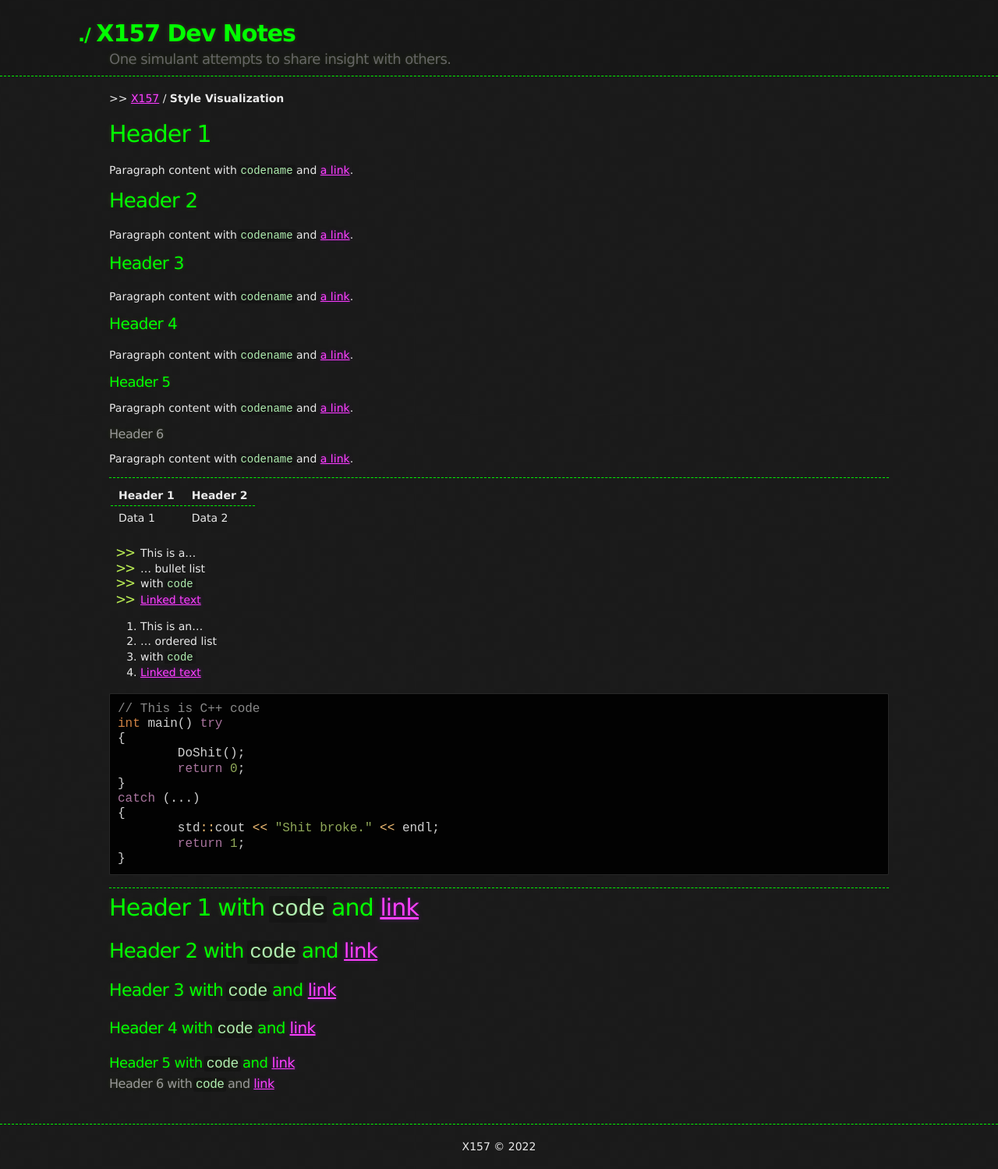
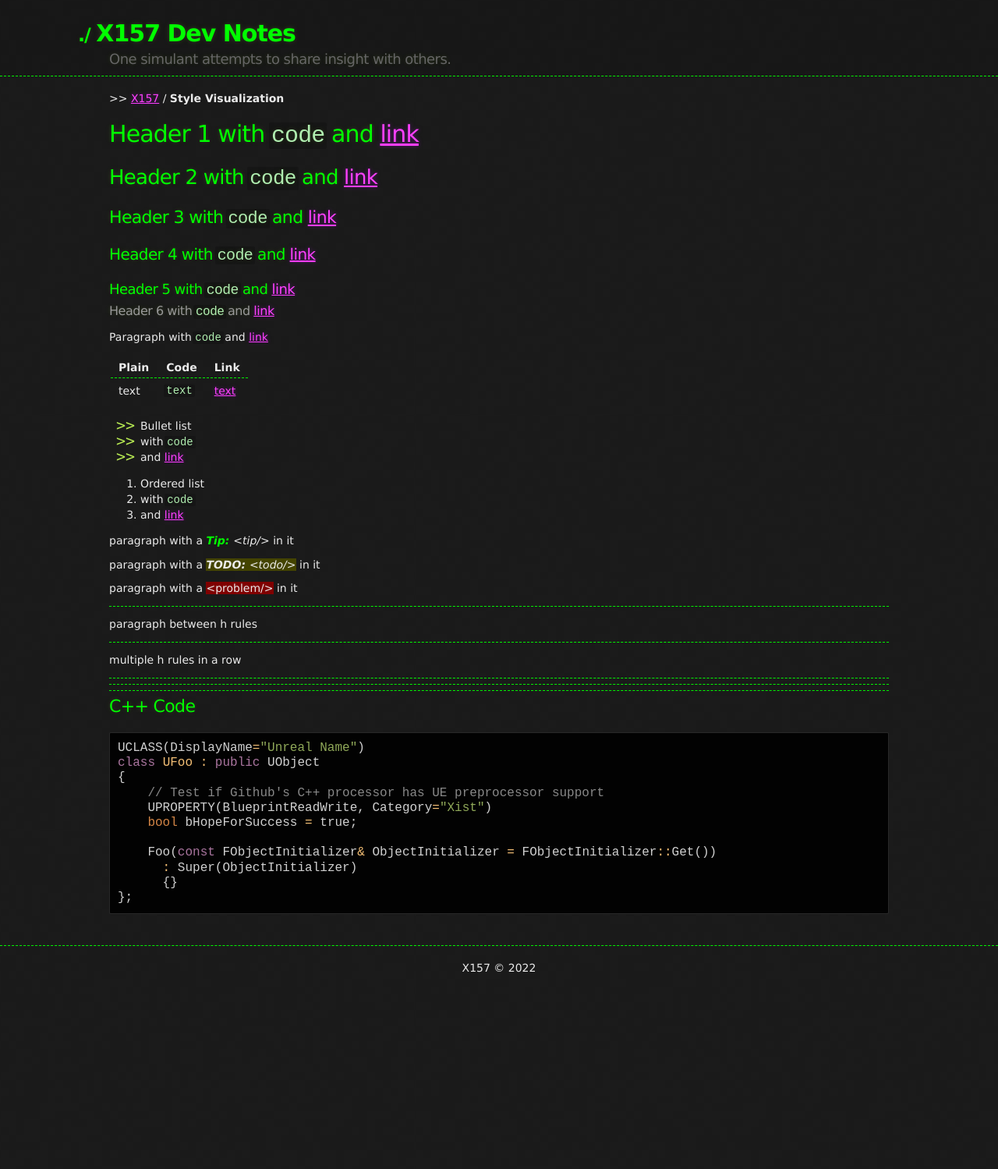
Before and after one commit to x157/x157.github.io, a Jekyll site: the page built from style.md, in a window 1280 px wide. Shown: the whole page at 78% size. Built offline with Jekyll 4.4.1, drawn with Linux system fonts in a browser that asks for light colours; after the commit the page ends 1270 px from its top, so only the background shows below that.

Commit message:
Update style

````diff
--- a/assets/css/style.scss
+++ b/assets/css/style.scss
@@ -339,11 +339,28 @@ footer {
   text-align: center
 }
 
+tip {
+  font-style: italic
+}
+
+tip:before {
+  content: "Tip: ";
+  color: #00ff00;
+  font-weight: bold
+}
+
 todo {
   background-color: #444400;
   font-style: italic
 }
 
+todo:before {
+  content: "TODO: ";
+  background-color: #444400;
+  font-style: italic;
+  font-weight: bold
+}
+
 problem {
   background-color: #800000
 }
--- a/style.md
+++ b/style.md
@@ -3,63 +3,6 @@ title: Style Visualization
 description: See the various html elements all on one page
 back_link_title: Style Visualization
 ---
-
-
-# Header 1
-
-Paragraph content with `codename` and [a link](./).
-
-## Header 2
-
-Paragraph content with `codename` and [a link](./).
-
-### Header 3
-
-Paragraph content with `codename` and [a link](./).
-
-#### Header 4
-
-Paragraph content with `codename` and [a link](./).
-
-##### Header 5
-
-Paragraph content with `codename` and [a link](./).
-
-###### Header 6
-
-Paragraph content with `codename` and [a link](./).
-
-------------------------------------------------------------
-
-| Header 1 | Header 2 |
-|---|---|
-| Data 1 | Data 2 |
-
-- This is a...
-- ... bullet list
-- with `code`
-- [Linked text](./)
-
-1. This is an...
-2. ... ordered list
-3. with `code`
-4. [Linked text](./)
-
-```c++
-// This is C++ code
-int main() try
-{
-	DoShit();
-	return 0;
-}
-catch (...)
-{
-	std::cout << "Shit broke." << endl;
-	return 1;
-}
-```
-
-------------------------------------------------------------
 
 # Header 1 with `code` and [link](./)
 ## Header 2 with `code` and [link](./)
@@ -67,3 +10,52 @@ catch (...)
 #### Header 4 with `code` and [link](./)
 ##### Header 5 with `code` and [link](./)
 ###### Header 6 with `code` and [link](./)
+
+Paragraph with `code` and [link](./)
+
+| Plain      | Code   | Link       |
+|------------|--------|------------|
+| text       | `text` | [text](./) |
+
+- Bullet list
+- with `code`
+- and [link](./)
+
+1. Ordered list
+3. with `code`
+4. and [link](./)
+
+paragraph with a <tip>&lt;tip/&gt;</tip> in it
+
+paragraph with a <todo>&lt;todo/&gt;</todo> in it
+
+paragraph with a <problem>&lt;problem/&gt;</problem> in it
+
+
+------------------------------------------------------------
+
+paragraph between h rules
+
+------------------------------------------------------------
+
+multiple h rules in a row
+
+------------------------------------------------------------
+------------------------------------------------------------
+------------------------------------------------------------
+
+### C++ Code
+
+```c++
+UCLASS(DisplayName="Unreal Name")
+class UFoo : public UObject
+{
+    // Test if Github's C++ processor has UE preprocessor support
+    UPROPERTY(BlueprintReadWrite, Category="Xist")
+    bool bHopeForSuccess = true;
+
+    Foo(const FObjectInitializer& ObjectInitializer = FObjectInitializer::Get())
+      : Super(ObjectInitializer)
+      {}
+};
+```
````
